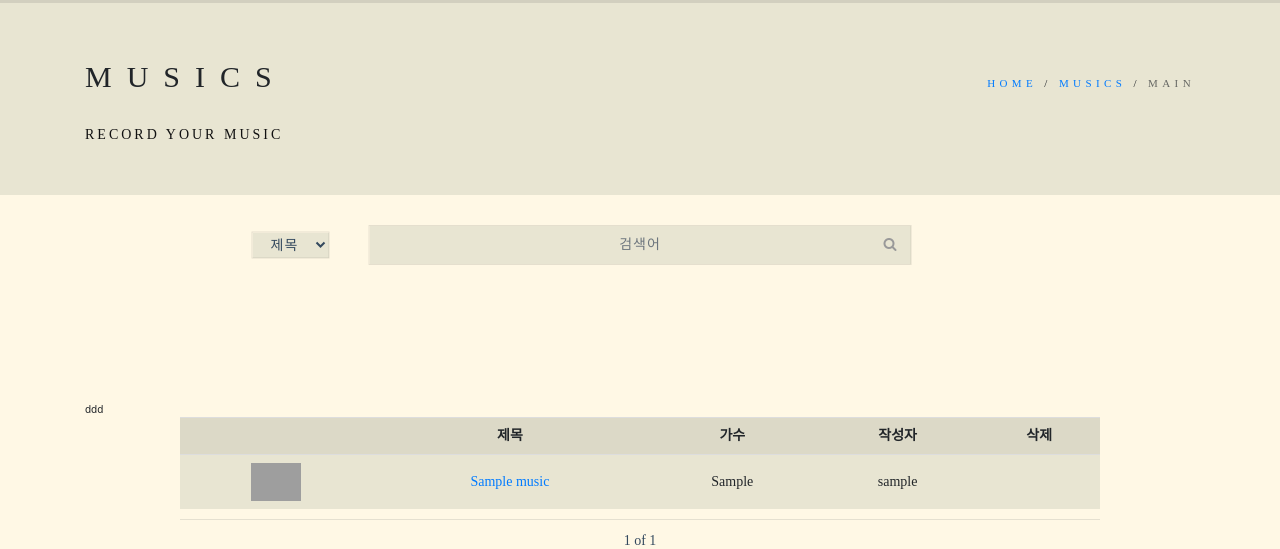
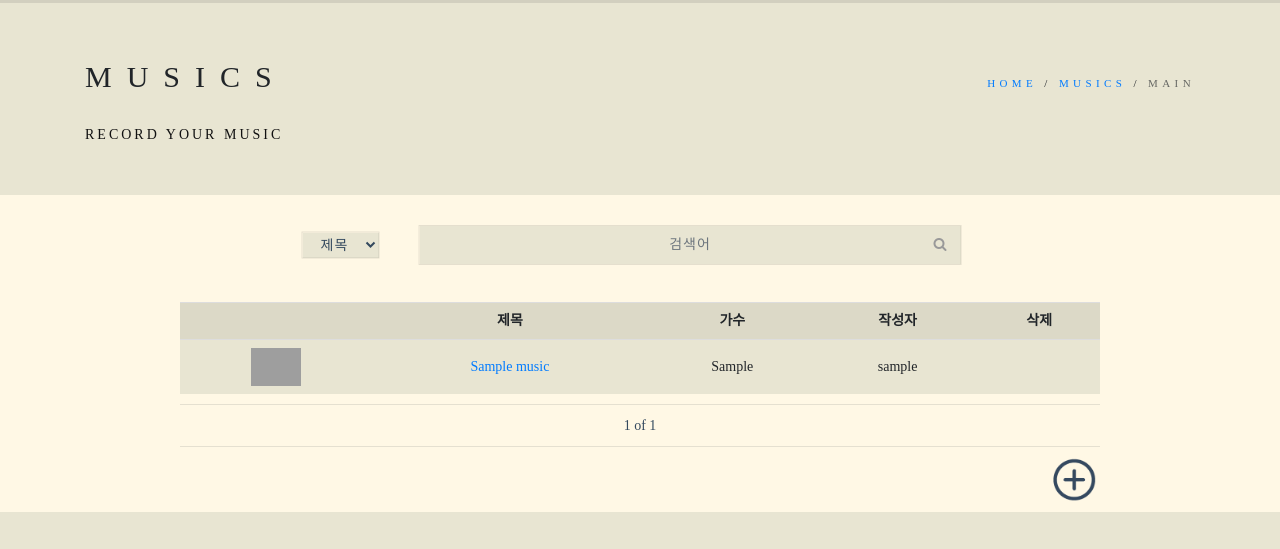
Before and after one commit to JuYeong0413/record, a Django app: page /musics/ in a window 1280 px wide. Shown: the part 75-624 px from the top of the page. Run offline with Django 3.2, Linux system fonts and the light colour scheme; tables that the repository leaves empty hold one stand-in row (values such as "Sample post"); some libraries are stand-ins or nearby versions; some web fonts are replaced; grey boxes are pictures that could not be loaded.

Commit message:
music search desktop

```diff
--- a/musics/templates/musics/main.html
+++ b/musics/templates/musics/main.html
@@ -34,7 +34,7 @@
     <div class="container">
 
         <!-- Search Section -->
-        <section class="small-section">
+        <section class="small-section music-main-search">
 
             <!-- Search -->
             <form class="form-inline form" action="{% url 'musics:search' %}">
@@ -60,12 +60,15 @@
 
         </section>
         <!-- End Search Section -->
-            <div>
-                ddd
+
+        <!-- ////////// -->
+        <div class="column">
+
         </div>
+        <!-- ////////// -->
 
         <div class="row">
-            <div class="col-md-10 col-md-offset-2">
+            <div class="col-md-10">
 
                 <table class="table table-striped shopping-cart-table">
                     <tr>
--- a/record/static/css/juyeong.css
+++ b/record/static/css/juyeong.css
@@ -21,3 +21,9 @@
 #lyrics {
     margin-top: 20px;
 }
+
+/* musics main search */
+.music-main-search {
+    margin-left: 50px;
+    margin-bottom: -100px;
+}
```
Lines whose indentation alone changed are shown as unchanged.
